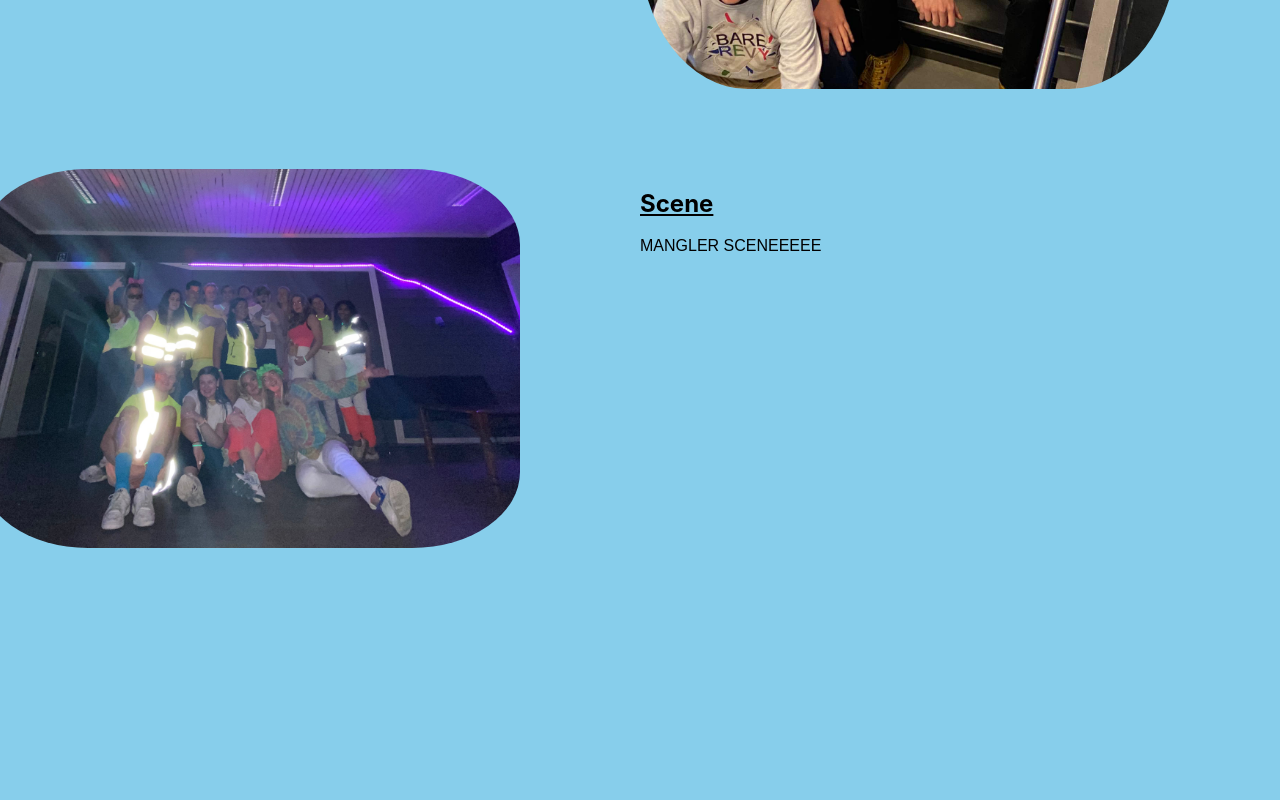
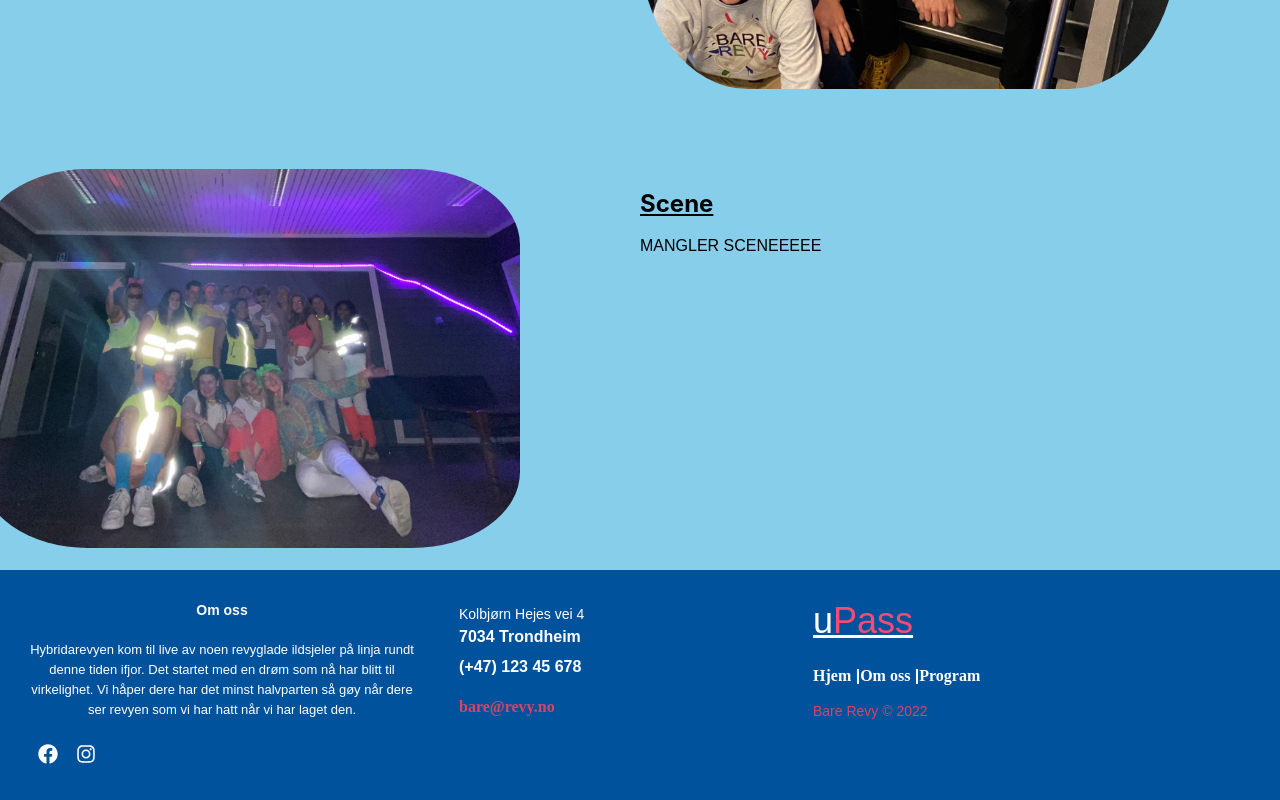
Before and after one commit to johafr/Hybridarevyen, a React (Create React App) app: page /Undergrupper in a window 1280 px wide. Shown: the part 3391-4191 px from the top of the page. Before the commit the page ends 3981 px from the top, so only its background shows below. Built offline with nearby package versions, Linux system fonts and the light colour scheme.

Commit message:
added footer and changed colors on navbar

```diff
--- a/package.json
+++ b/package.json
@@ -5,6 +5,7 @@
   "dependencies": {
     "@emotion/react": "^11.8.1",
     "@emotion/styled": "^11.8.1",
+    "@fortawesome/free-brands-svg-icons": "^6.0.0",
     "@material-ui/core": "^4.12.1",
     "@mui/material": "^5.4.4",
     "@testing-library/jest-dom": "^5.14.1",
--- a/src/App.css
+++ b/src/App.css
@@ -18,7 +18,7 @@ button {
   z-index: 1;
   padding: 10px;
   border-radius: 10px;
-  background-color: rgb(129, 129, 196);
+  background-color: rgb(1, 82, 157);
   color: #eee;
   border: none;
   border-radius: 20rem;
--- a/src/App.tsx
+++ b/src/App.tsx
@@ -4,11 +4,12 @@ import {
   BrowserRouter,
   Switch,
   Route,
-  RouteComponentProps,
+  RouteComponentProps
 } from "react-router-dom";
 import Home from "./screens/Home";
 import OmOss from "./screens/OmOss";
 import Undergrupper from "./screens/Undergrupper";
+import Footer from "./components/footer/Footer";
 
 export interface defaultProps extends RouteComponentProps {}
 
@@ -17,15 +18,16 @@ const App: React.FC = () => {
     <div>
       <BrowserRouter>
         <Switch>
-          <Route path="/" exact render={(props) => <Home {...props} />} />
+          <Route path="/" exact render={props => <Home {...props} />} />
           <Route
             path="/Undergrupper"
             exact
-            render={(props) => <Undergrupper {...props} />}
+            render={props => <Undergrupper {...props} />}
           />
-          <Route path="/OmOss" exact render={(props) => <OmOss {...props} />} />
+          <Route path="/OmOss" exact render={props => <OmOss {...props} />} />
         </Switch>
       </BrowserRouter>
+      <Footer />
     </div>
   );
 };
--- a/src/components/NavBar.tsx
+++ b/src/components/NavBar.tsx
@@ -3,8 +3,6 @@ import AppBar from "@mui/material/AppBar";
 import Box from "@mui/material/Box";
 import Toolbar from "@mui/material/Toolbar";
 import Typography from "@mui/material/Typography";
-import IconButton from "@mui/material/IconButton";
-import Hamburger from "hamburger-react";
 import { Button } from "@mui/material";
 import { FaFacebook } from "react-icons/fa";
 import { FaInstagram } from "react-icons/fa";
@@ -12,20 +10,46 @@ import { FaInstagram } from "react-icons/fa";
 export default function NavBar() {
   return (
     <Box sx={{ flexGrow: 1 }}>
-      <AppBar position="static">
+      <AppBar position="static" style={{ background: "#01529d" }}>
         <Toolbar variant="dense">
-          <Typography variant="h6" color="inherit" component="div" style={{ marginLeft: "10px"}}>
+          <Typography
+            variant="h6"
+            color="inherit"
+            component="div"
+            style={{ marginLeft: "10px" }}
+          >
             Hybridarevyen 2022
           </Typography>
-          <Button variant="text" style={{ color: "black" , margin: "auto", marginTop: "20px",
-    transition: "0.2s"}}>
+          <Button
+            variant="text"
+            style={{
+              color: "white",
+              margin: "auto",
+              marginTop: "20px",
+              transition: "0.2s"
+            }}
+          >
             Program
           </Button>
-          <Button variant="text" style={{ color: "black" , margin: "auto", marginTop: "20px", transition: "0.2s"}}>
+          <Button
+            variant="text"
+            style={{
+              color: "white",
+              margin: "auto",
+              marginTop: "20px",
+              transition: "0.2s"
+            }}
+          >
             Hvem er vi?
           </Button>
-          <FaFacebook style={{ float: "right", padding: "10px", transition: "0.2s"}} href="#" />
-          <FaInstagram style={{ float: "right", padding: "10px", transition: "0.2s" }} href="#" />
+          <FaFacebook
+            style={{ float: "right", padding: "10px", transition: "0.2s" }}
+            href="#"
+          />
+          <FaInstagram
+            style={{ float: "right", padding: "10px", transition: "0.2s" }}
+            href="#"
+          />
         </Toolbar>
       </AppBar>
     </Box>
--- /dev/null
+++ b/src/components/footer/Footer.css
@@ -0,0 +1,165 @@
+.footer {
+  background: #01529d;
+  color: white;
+  position: relative;
+  left: 0;
+  bottom: 0;
+  right: 0;
+  width: 100%;
+  height: 200px;
+  font-family: sans-serif;
+  font-weight: bold;
+  display: flex;
+  padding-top: 30px;
+}
+
+.footer .footer-left,
+.footer .footer-center,
+.footer .footer-right {
+  display: inline-block;
+  vertical-align: top;
+}
+
+/* footer left*/
+
+.footer .footer-left {
+  width: 30%;
+  padding-right: 15px;
+  padding-left: 30px;
+}
+
+.footer .about {
+  line-height: 20px;
+  color: #ffffff;
+  font-size: 13px;
+  font-weight: normal;
+  margin: 0;
+}
+
+.footer .about span {
+  display: block;
+  color: #ffffff;
+  font-size: 14px;
+  font-weight: bold;
+  margin-bottom: 20px;
+}
+
+.footer .icons {
+  margin-top: 20px;
+}
+
+.footer .icons a {
+  display: inline-block;
+  width: 35px;
+  height: 35px;
+  cursor: pointer;
+  background-color: transparent;
+  border-radius: 2px;
+  font-size: 20px;
+  color: #ffffff;
+  text-align: center;
+  line-height: 35px;
+  margin-right: 3px;
+  margin-bottom: 5px;
+}
+
+/* footer center*/
+
+.footer .footer-center {
+  width: 30%;
+}
+
+.footer .footer-center i {
+  background-color: #33383b;
+  color: #ffffff;
+  font-size: 25px;
+  width: 38px;
+  height: 38px;
+  border-radius: 50%;
+  text-align: center;
+  line-height: 42px;
+  margin: 10px 15px;
+  vertical-align: middle;
+}
+
+.footer .footer-center i.fa-envelope {
+  font-size: 17px;
+  line-height: 38px;
+}
+
+.footer .footer-center p {
+  display: inline-block;
+  color: #ffffff;
+  vertical-align: middle;
+  margin: 0;
+}
+
+.footer .footer-center p span {
+  display: block;
+  font-weight: normal;
+  font-size: 14px;
+  line-height: 2;
+}
+
+.footer .footer-center p a {
+  color: #d64563;
+  text-decoration: none;
+}
+
+/* footer right*/
+
+.footer .footer-right {
+  width: 30%;
+}
+
+.footer h2 {
+  color: #ffffff;
+  font-size: 36px;
+  font-weight: normal;
+  margin: 0;
+}
+
+.footer h2 span {
+  color: #0099ff;
+}
+
+.footer .menu {
+  color: #ffffff;
+  margin: 20px 0 12px;
+  padding: 0;
+}
+
+.footer .menu a {
+  display: inline-block;
+  line-height: 1.8;
+  text-decoration: none;
+  color: inherit;
+}
+
+.footer .menu a:hover {
+  color: #d64563;
+}
+
+.footer .name {
+  color: #d64563;
+  font-size: 14px;
+  font-weight: normal;
+  margin: 0;
+}
+
+@media (max-width: 767px) {
+  .footer {
+    font-size: 14px;
+  }
+  .footer .footer-left,
+  .footer .footer-center,
+  .footer .footer-right {
+    display: block;
+    width: 100%;
+    margin-bottom: 40px;
+    text-align: center;
+  }
+  .footer .footer-center i {
+    margin-left: 0;
+  }
+}
--- a/src/components/footer/Footer.tsx
+++ b/src/components/footer/Footer.tsx
@@ -1,67 +1,64 @@
 import React from "react";
-import {
-  Box,
-  Container,
-  Row,
-  Column,
-  FooterLink,
-  Heading,
-} from "../footer/Footerstyles";
+import "./Footer.css";
 
-const Footer = () => {
+import { FontAwesomeIcon } from "@fortawesome/react-fontawesome";
+import { FaFacebook, FaInstagram } from "react-icons/fa";
+
+export const Footer: React.FC = () => {
   return (
-    <Box>
-      <h1 style={{ color: "blue", textAlign: "center", marginTop: "-50px" }}>
-        Hybridarevyen 2022: Endelig er den her!
-      </h1>
-      <Container>
-        <Row>
-          <Column>
-            <Heading>About Us</Heading>
-            <FooterLink href="#">Aim</FooterLink>
-            <FooterLink href="#">Vision</FooterLink>
-            <FooterLink href="#">Testimonials</FooterLink>
-          </Column>
-          <Column>
-            <Heading>Services</Heading>
-            <FooterLink href="#">Writing</FooterLink>
-            <FooterLink href="#">Internships</FooterLink>
-            <FooterLink href="#">Coding</FooterLink>
-            <FooterLink href="#">Teaching</FooterLink>
-          </Column>
-          <Column>
-            <Heading>Contact Us</Heading>
-            <FooterLink href="#">Uttar Pradesh</FooterLink>
-            <FooterLink href="#">Ahemdabad</FooterLink>
-            <FooterLink href="#">Indore</FooterLink>
-            <FooterLink href="#">Mumbai</FooterLink>
-          </Column>
-          <Column>
-            <Heading>Social Media</Heading>
-            <FooterLink href="#">
-              <i className="fab fa-facebook-f">
-                <span style={{ marginLeft: "10px" }}>Facebook</span>
-              </i>
-            </FooterLink>
-            <FooterLink href="#">
-              <i className="fab fa-instagram">
-                <span style={{ marginLeft: "10px" }}>Instagram</span>
-              </i>
-            </FooterLink>
-            <FooterLink href="#">
-              <i className="fab fa-twitter">
-                <span style={{ marginLeft: "10px" }}>Twitter</span>
-              </i>
-            </FooterLink>
-            <FooterLink href="#">
-              <i className="fab fa-youtube">
-                <span style={{ marginLeft: "10px" }}>Youtube</span>
-              </i>
-            </FooterLink>
-          </Column>
-        </Row>
-      </Container>
-    </Box>
+    <footer className="footer">
+      <div className="footer-left col-md-4 col-sm-6">
+        <p className="about">
+          <span> Om oss </span> Hybridarevyen kom til live av noen revyglade
+          ildsjeler på linja rundt denne tiden ifjor. Det startet med en drøm
+          som nå har blitt til virkelighet. Vi håper dere har det minst
+          halvparten så gøy når dere ser revyen som vi har hatt når vi har laget
+          den.
+        </p>
+        <div className="icons">
+          <a href="#">
+            <i>
+              <FaFacebook />
+            </i>
+          </a>
+          <a href="#">
+            <i>
+              <FaInstagram />
+            </i>
+          </a>
+        </div>
+      </div>
+      <div className="footer-center col-md-4 col-sm-6">
+        <div>
+          <i className="fa fa-map-marker"></i>
+          <p>
+            <span> Kolbjørn Hejes vei 4</span> 7034 Trondheim
+          </p>
+        </div>
+        <div>
+          <i className="fa fa-phone"></i>
+          <p> (+47) 123 45 678</p>
+        </div>
+        <div>
+          <i className="fa fa-envelope"></i>
+          <p>
+            <a href="#"> bare@revy.no</a>
+          </p>
+        </div>
+      </div>
+      <div className="footer-right col-md-4 col-sm-6">
+        <h2>
+          {" "}
+          u<span style={{ color: "#F64C72" }}>Pass</span>
+        </h2>
+        <p className="menu">
+          <a href="#"> Hjem</a> |<a href="#"> Om oss</a> |
+          <a href="#"> Program</a>
+        </p>
+        <p className="name"> Bare Revy &copy; 2022</p>
+      </div>
+    </footer>
   );
 };
+
 export default Footer;
--- a/src/components/undergrupper/undergruppe.css
+++ b/src/components/undergrupper/undergruppe.css
@@ -2,7 +2,7 @@
   font-family: "Open Sans", sans-serif;
   text-align: center;
   font-size: 70px;
-  color: #0e2c8b;
+  color: #01529d;
   font-weight: bolder;
   margin-bottom: 50px;
 }
```
Also changed, not shown: src/components/AppBar.tsx (+5 -5 lines), src/components/footer/Footerstyles.js (deleted, +0 -58 lines), 2 other files (tests, documents, lock files or other folders).
